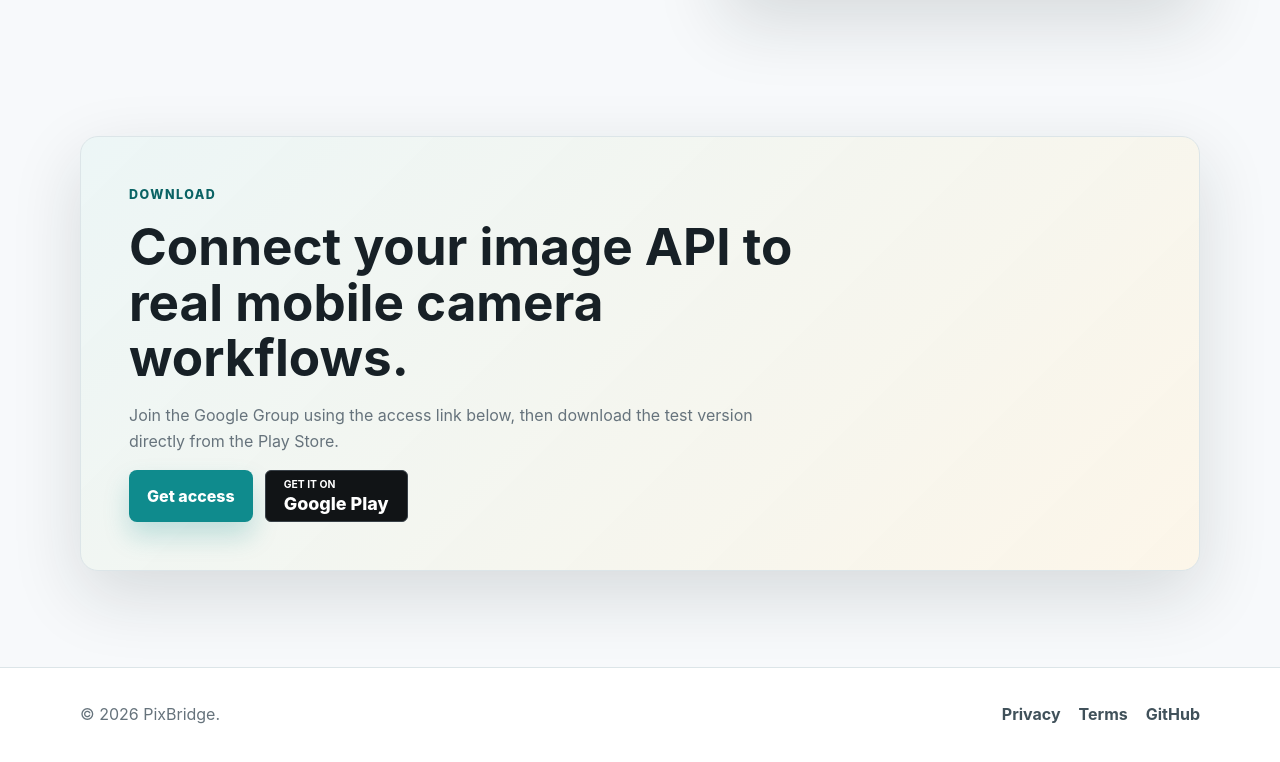
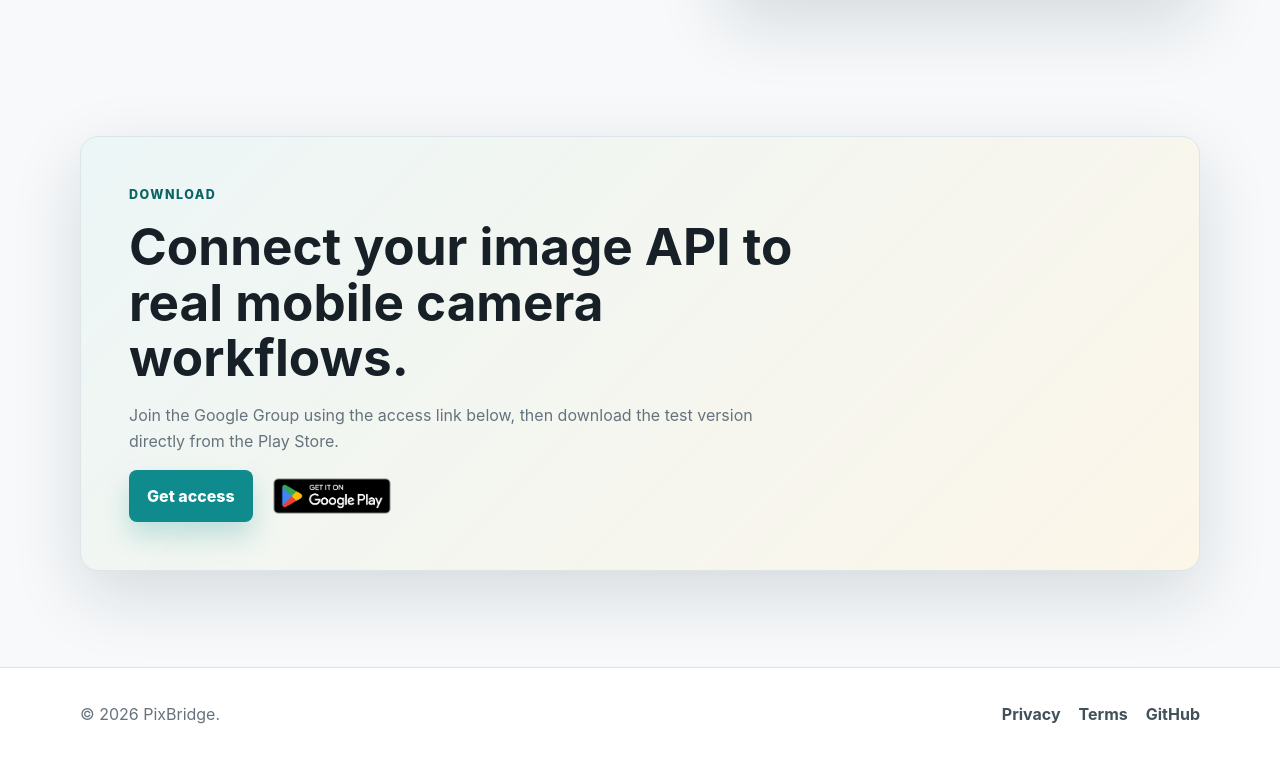
Before and after one commit to pixbridge-app/landing, a plain HTML site: page index.html in a window 1280 px wide. Shown: the part 3925-4687 px from the top of the page. Drawn offline with Linux system fonts and the light colour scheme.

Commit message:
google download link button update

```diff
--- a/index.html
+++ b/index.html
@@ -284,8 +284,7 @@ async def analyze(image: UploadFile = File(...)):
             rel="noopener noreferrer">Get access</a>
           <a class="play-store-badge" href="https://play.google.com/store/apps/details?id=com.personalplanet.pixbridge"
             target="_blank" rel="noopener noreferrer" aria-label="Get PixBridge on Google Play">
-            <span class="play-store-badge-small">Get it on</span>
-            <span class="play-store-badge-name">Google Play</span>
+            <img src="assets/google-play-badge-en.png" alt="Get it on Google Play">
           </a>
         </div>
       </div>
--- a/style.css
+++ b/style.css
@@ -349,36 +349,19 @@ h3 {
 
 .play-store-badge {
   display: inline-flex;
-  min-height: 52px;
-  flex-direction: column;
-  align-items: flex-start;
+  align-items: center;
   justify-content: center;
-  padding: 7px 18px;
-  border: 1px solid #384047;
-  border-radius: 6px;
-  background: #111416;
-  color: var(--white);
-  line-height: 1;
-  transition:
-    transform 180ms ease,
-    background 180ms ease;
+  transition: transform 180ms ease;
 }
 
 .play-store-badge:hover {
   transform: translateY(-2px);
-  background: #252b2f;
 }
 
-.play-store-badge-small {
-  margin-bottom: 4px;
-  font-size: 0.65rem;
-  font-weight: 700;
-  text-transform: uppercase;
-}
-
-.play-store-badge-name {
-  font-size: 1.12rem;
-  font-weight: 800;
+.play-store-badge img {
+  display: block;
+  width: auto;
+  height: 52px;
 }
 
 .product-shot {
```
Also changed, not shown: ko/index.html (+1 -2 lines), assets/google-play-badge-en.png (added), assets/google-play-badge-ko.png (added).
